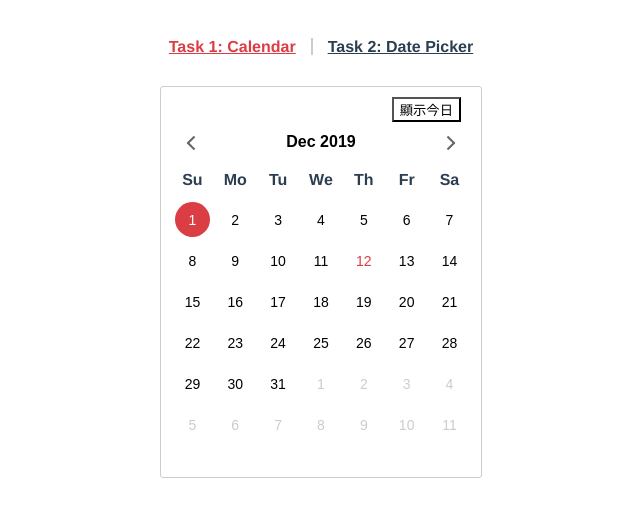
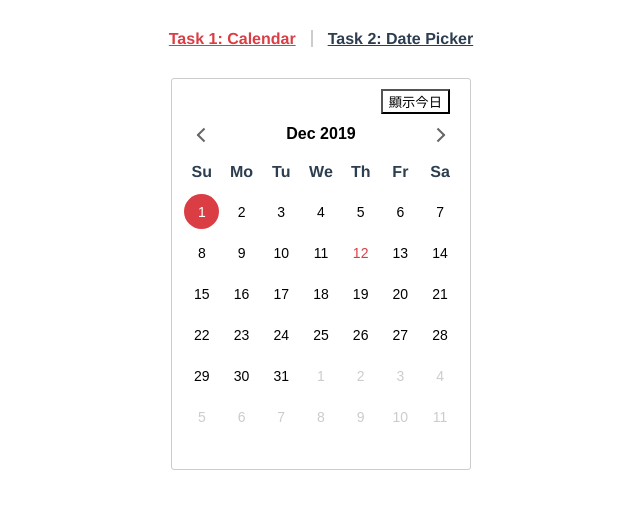
Before and after one commit to askiebaby/my-vue-calendar, a Vue app: page /calendar in a window 1280 px wide. Shown: the top 516 px of the page, without its empty margins (319-959 px from the left). Built offline with nearby package versions, Linux system fonts and the light colour scheme.

Commit message:
Fix: Add some reset css

```diff
--- a/src/App.vue
+++ b/src/App.vue
@@ -9,6 +9,17 @@
 </template>
 
 <style lang="scss">
+  html,
+  body {
+    margin: 0;
+
+    *,
+    ::before,
+    ::after {
+      box-sizing: border-box;
+    }
+  }
+
   [v-cloak] {
     display: none;
   }
```
